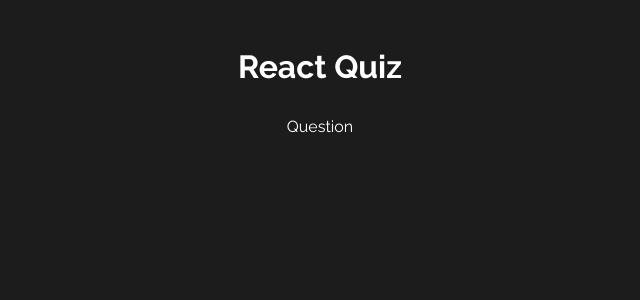
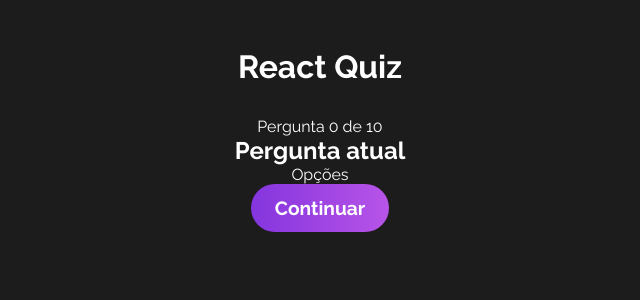
Before and after one commit to Wesley-Nilton/react-quiz, a React (Vite) app: page / in a window 1280 px wide. Both pictures are taken after a click on the button "Iniciar". Shown: the top 300 px of the page, without its empty margins (320-960 px from the left). Built offline with nearby package versions, Linux system fonts and the light colour scheme.

Commit message:
Create question component structure

```diff
--- a/src/components/Question/Question.jsx
+++ b/src/components/Question/Question.jsx
@@ -1,9 +1,18 @@
-import React from 'react';
+import {useContext} from 'react';
+import {QuizContext} from '../../context/quiz';
 
-function Questions(){
+function Question(){
+    const [quizState, dispatch] = useContext(QuizContext);
     return(
-        <div>Question</div>
+        <div id='question'>
+            <p>Pergunta 0 de 10</p>
+            <h2>Pergunta atual</h2>
+            <div id="opstions-container">
+                <p>Opções</p>
+            </div>
+            <button>Continuar</button>
+        </div>
     )
 }
 
-export default Questions;
+export default Question;
```
